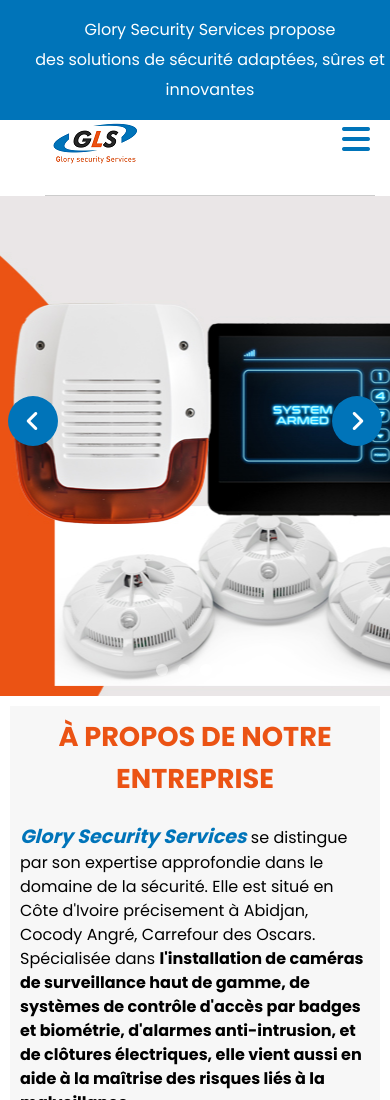
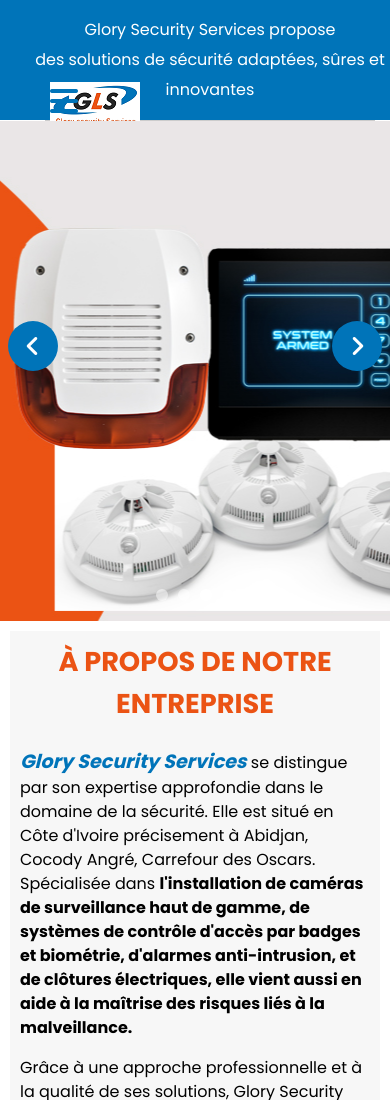
Before and after one commit to jmkouadio/Official-site-GLS, a plain HTML site: page index.html in a window 390 px wide. Shown: the top 1100 px of the page. Drawn offline with nearby package versions, Linux system fonts and the light colour scheme.

Commit message:
modificatio ps-fixed

```diff
--- a/assets/css/components/general/header.css
+++ b/assets/css/components/general/header.css
@@ -131,6 +131,10 @@
 
     }
 
+    .website-details .ps-fixed{
+        position: fixed;
+    }
+
 
 
     .website-details #img-not{
--- a/index.html
+++ b/index.html
@@ -80,8 +80,8 @@
         <div class="website-details-container ">
             <div class="container">
                 <div class="website-details aic flex gap-10">
-                    <h2 id="responsiveContent"><a href=""><img src="logo gls90.png" alt="logo" id="img-not"></a></h2>
-                    <div class="website-logo logo">
+                    <h2 id="responsiveContent" class="ps-fixed"><a href=""><img src="logo gls90.png" alt="logo" id="img-not"></a></h2>
+                    <div class="website-logo logo ps-fixed">
                         <h2 class="menu-toggle"><i class="fa-solid fa-bars menu"></i></h2>
                     </div>
                     <div class="website-search-bar flex flex-1 px-20">
```
